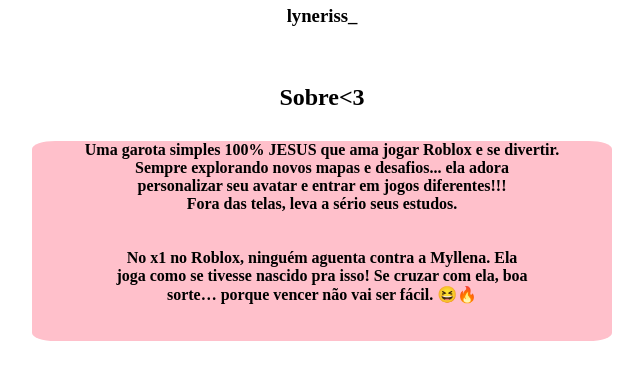
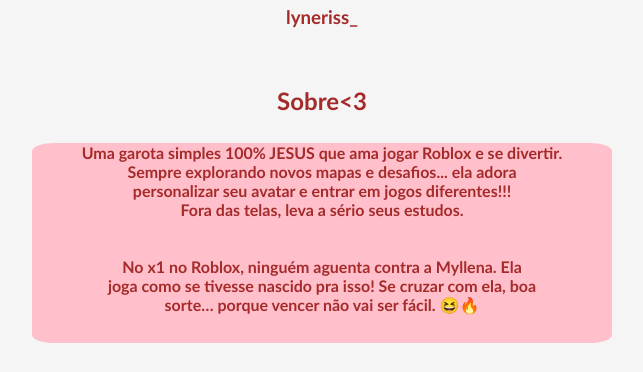
Before and after one commit to Guebrou/MyllenaNeris, a plain HTML site: page index.html in a window 1280 px wide. Shown: the part 153-525 px from the top of the page, without its empty margins (318-961 px from the left). Drawn offline with Linux system fonts and the light colour scheme.

Commit message:
Update style.css

```diff
--- a/style.css
+++ b/style.css
@@ -1,4 +1,4 @@
-erbody{
+body{
     color: brown;
     background-color: whitesmoke;
     font-family: 'Gill Sans', 'Gill Sans MT', Calibri, 'Trebuchet MS', sans-serif;
```
